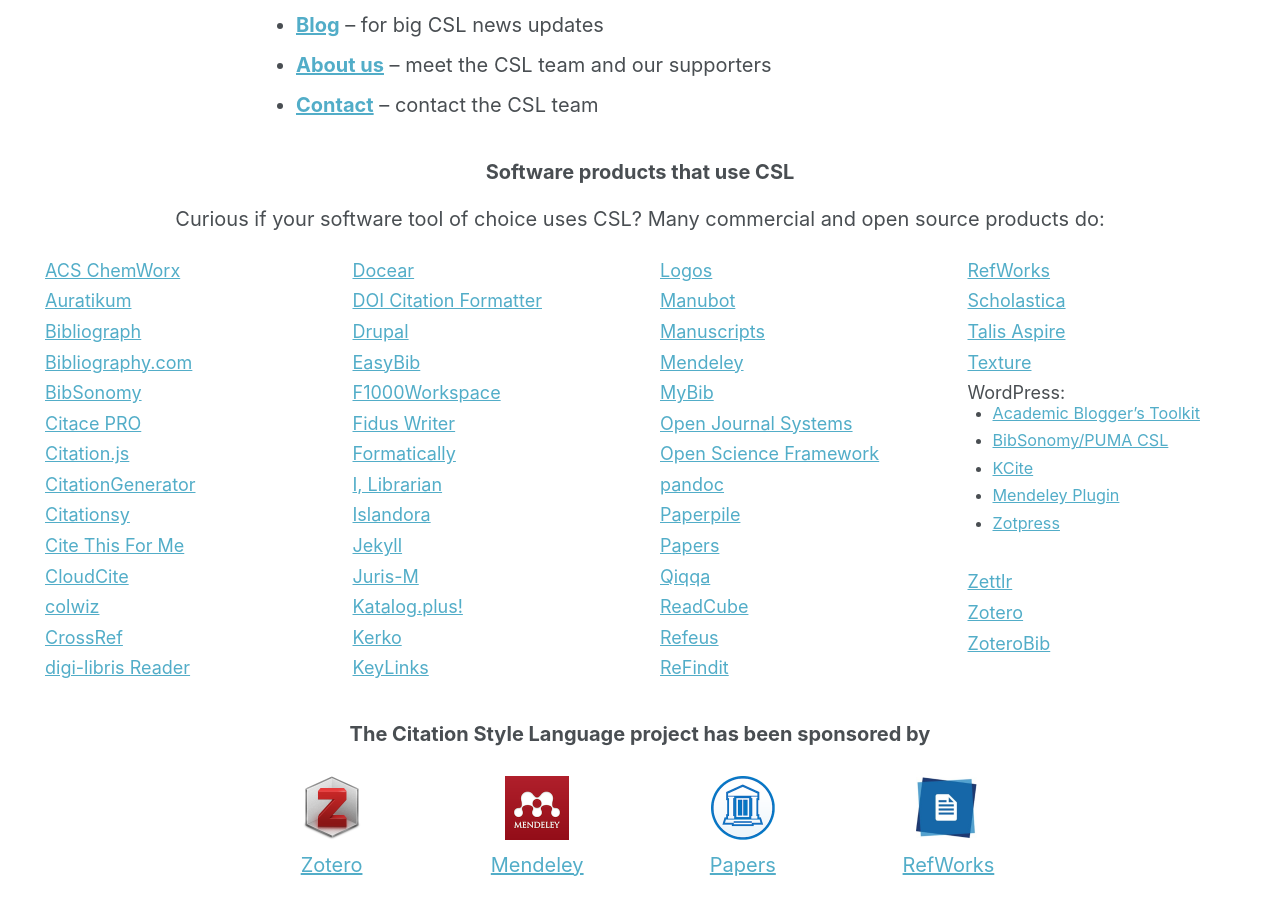
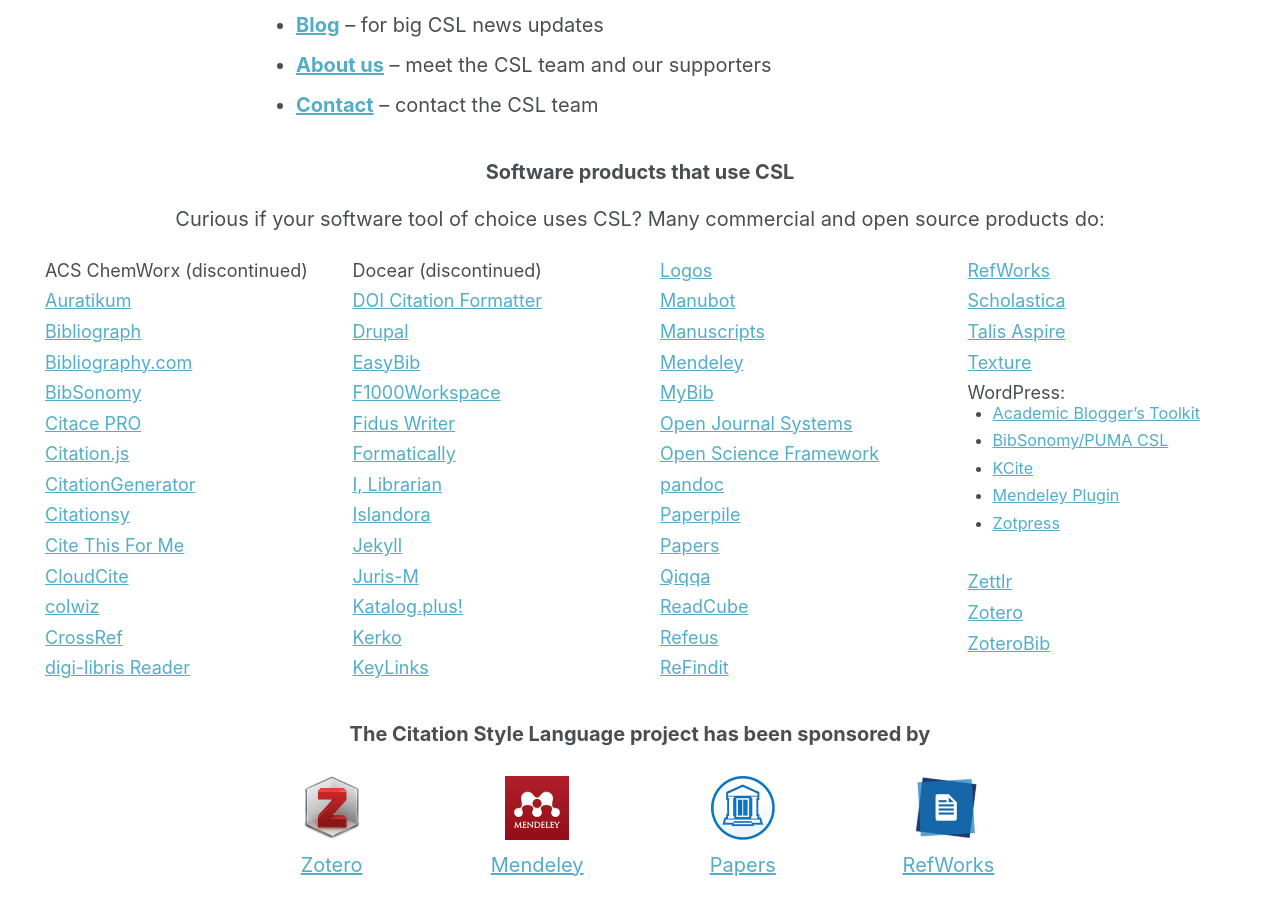
Before and after one commit to citation-style-language/citation-style-language.github.io, a Jekyll site: the page built from _pages/index.md, in a window 1280 px wide and 900 px high, scrolled down 857 px. Built offline with Jekyll 4.4.1, drawn with Linux system fonts in a browser that asks for light colours; the list of posts is cut into pages by our own code; part of the change alters nothing that is shown.

```diff
--- a/_pages/index.md
+++ b/_pages/index.md
@@ -8,8 +8,7 @@ description: CitationStyles.org, home of the Citation Style Language (CSL), a po
 header:
   overlay_color: "#2d98e0"
 multicolumn_list:
-  - title: ACS ChemWorx
-    url: https://acschemworx.acs.org/
+  - title: ACS ChemWorx (discontinued)
   - title: Auratikum
     url: https://auratikum.com/
   - title: Bibliograph
@@ -17,9 +16,9 @@ multicolumn_list:
   - title: Bibliography.com
     url: https://www.bibliography.com/
   - title: BibSonomy
-    url: http://www.bibsonomy.org/
+    url: https://www.bibsonomy.org/
   - title: Citace PRO
-    url: http://www.citace.com/citace-pro/
+    url: https://www.citace.com/citace-pro
   - title: Citation.js
     url: https://citation.js.org/
   - title: CitationGenerator
@@ -33,11 +32,10 @@ multicolumn_list:
   - title: colwiz
     url: http://www.colwiz.com/
   - title: CrossRef
-    url: http://crossref.org/
+    url: https://www.crossref.org/
   - title: digi-libris Reader
-    url: https://digi-libris.com/
-  - title: Docear
-    url: http://www.docear.org/
+    url: http://digi-libris.com/
+  - title: Docear (discontinued)
   - title: DOI Citation Formatter
     url: https://crosscite.org/
   - title: Drupal
@@ -45,31 +43,31 @@ multicolumn_list:
   - title: EasyBib
     url: http://www.easybib.com/
   - title: F1000Workspace
-    url: http://f1000.com/work/
+    url: https://f1000workspace.com/
   - title: Fidus Writer
-    url: http://www.fiduswriter.org/
+    url: https://www.fiduswriter.org/
   - title: Formatically
     url: https://formatically.com/
   - title: I, Librarian
     url: http://i-librarian.net/
   - title: Islandora
-    url: http://islandora.ca/
+    url: https://islandora.ca/
   - title: Jekyll
     url: https://github.com/inukshuk/jekyll-scholar
   - title: Juris-M
     url: https://juris-m.github.io/
   - title: Katalog.plus!
-    url: http://katalogplus.ub.uni-bielefeld.de/
+    url: https://katalogplus.ub.uni-bielefeld.de/
   - title: Kerko
     url: https://github.com/whiskyechobravo/kerko
   - title: KeyLinks
-    url: http://www.keylinks.org/
+    url: https://www.keylinks.org/
   - title: Logos
-    url: http://www.logos.com/
+    url: https://www.logos.com/
   - title: Manubot
     url: https://manubot.org/
   - title: Manuscripts
-    url: http://www.manuscriptsapp.com/
+    url: https://www.manuscriptsapp.com/
   - title: Mendeley
     url: https://www.mendeley.com/
   - title: MyBib
@@ -79,15 +77,15 @@ multicolumn_list:
   - title: Open Science Framework
     url: https://osf.io/
   - title: pandoc
-    url: http://johnmacfarlane.net/pandoc/
+    url: https://pandoc.org/
   - title: Paperpile
-    url: http://paperpile.com/
+    url: https://paperpile.com/
   - title: Papers
-    url: http://www.papersapp.com/
+    url: https://www.papersapp.com/
   - title: Qiqqa
     url: http://www.qiqqa.com/
   - title: ReadCube
-    url: http://www.readcube.com/
+    url: https://www.readcube.com/home
   - title: Refeus
     url: https://refeus.de/
   - title: ReFindit
@@ -97,9 +95,9 @@ multicolumn_list:
   - title: Scholastica
     url: https://scholasticahq.com/
   - title: Talis Aspire
-    url: http://talisaspire.com/
+    url: https://talis.com/talis-aspire/
   - title: Texture
-    url: http://substance.io/texture/
+    url: https://substance.io/texture/
   - title: "WordPress:"
     children:
       - title: Academic Blogger’s Toolkit
```
